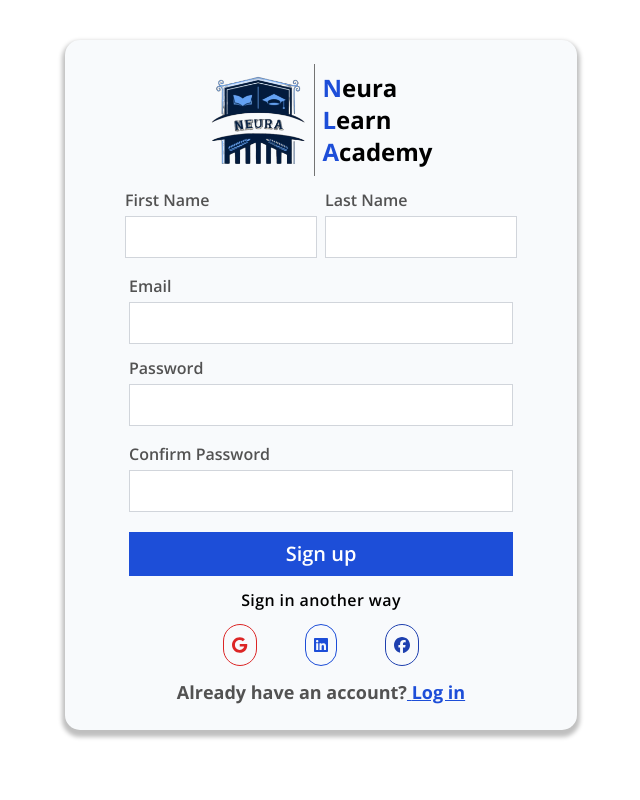
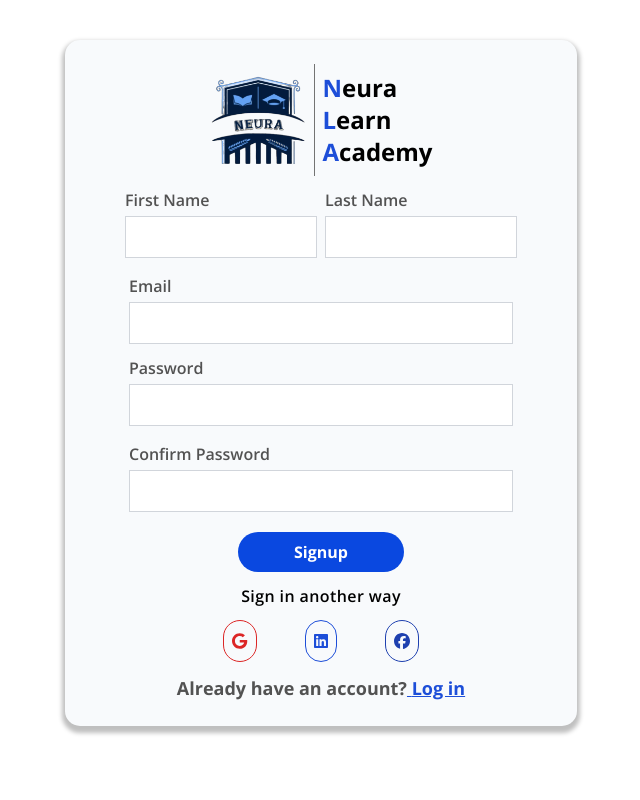
Before and after one commit to FrontEndDevo/NeuraLearnAcademy, a React (Vite) app: page /signup in a window 1280 px wide. Shown: the top 800 px of the page, without its empty margins (319-959 px from the left). Built offline with nearby package versions, Linux system fonts and the light colour scheme.

Commit message:
Refactor SignUp component to include spinner during signup process and import RegisterButton

```diff
--- a/src/components/Registration/SignUp/SignUp.jsx
+++ b/src/components/Registration/SignUp/SignUp.jsx
@@ -10,6 +10,7 @@ import CopyRights from "../CopyRights/CopyRights";
 import { useDispatch, useSelector } from "react-redux";
 import { signup } from "../../../redux/actions/auth-methods";
 import NeuraLearnAcademy from "../../../shared/NeuraLearnAcademy";
+import RegisterButton from "../../../shared/Registration/RegisterButton";
 
 const SignUp = () => {
   const [firstName, setFirstName] = useState("");
@@ -18,6 +19,7 @@ const SignUp = () => {
   const [password, setPassword] = useState("");
   const [rePassword, setRePassword] = useState("");
   const [errors, setErrors] = useState(false);
+  const [spinner, setSpinner] = useState(false);
 
   const isAuthenticated = useSelector(
     (state) => state.userAuth.isAuthenticated
@@ -30,7 +32,9 @@ const SignUp = () => {
     setErrors(true);
 
     if (password === rePassword) {
+      setSpinner(true);
       await signup(dispatch, firstName, lastName, email, password, rePassword);
+      setSpinner(false);
     }
   };
 
@@ -166,12 +170,11 @@ const SignUp = () => {
               )}
             </div>
 
-            <button
-              type="submit"
-              className="w-full py-2 text-xl font-semibold text-white bg-blue-700 md:w-96 hover:bg-blue-600"
-            >
-              Sign up
-            </button>
+            <RegisterButton
+              keyword="Signup"
+              isLoading={spinner}
+              clickButton={handleSubmit}
+            />
 
             <h2 className="text-base font-semibold tracking-wide text-black">
               Sign in another way
```
